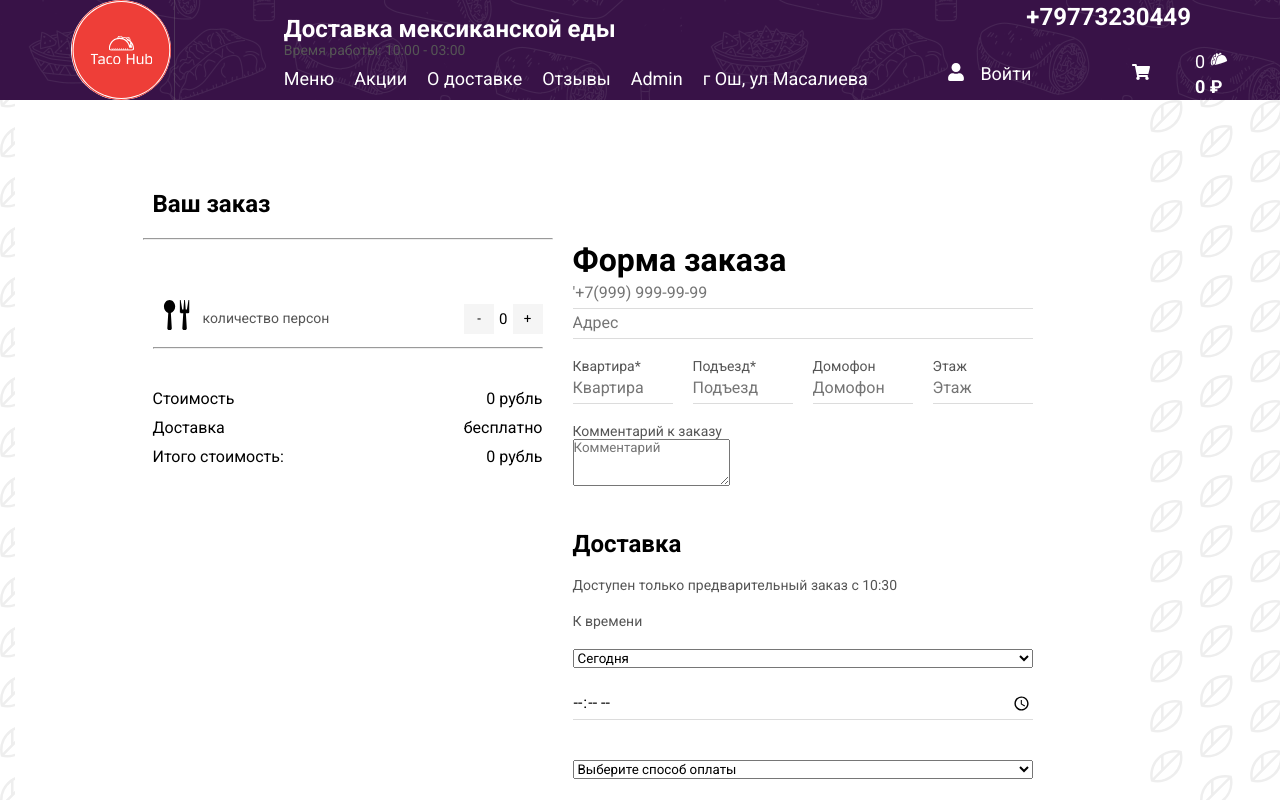
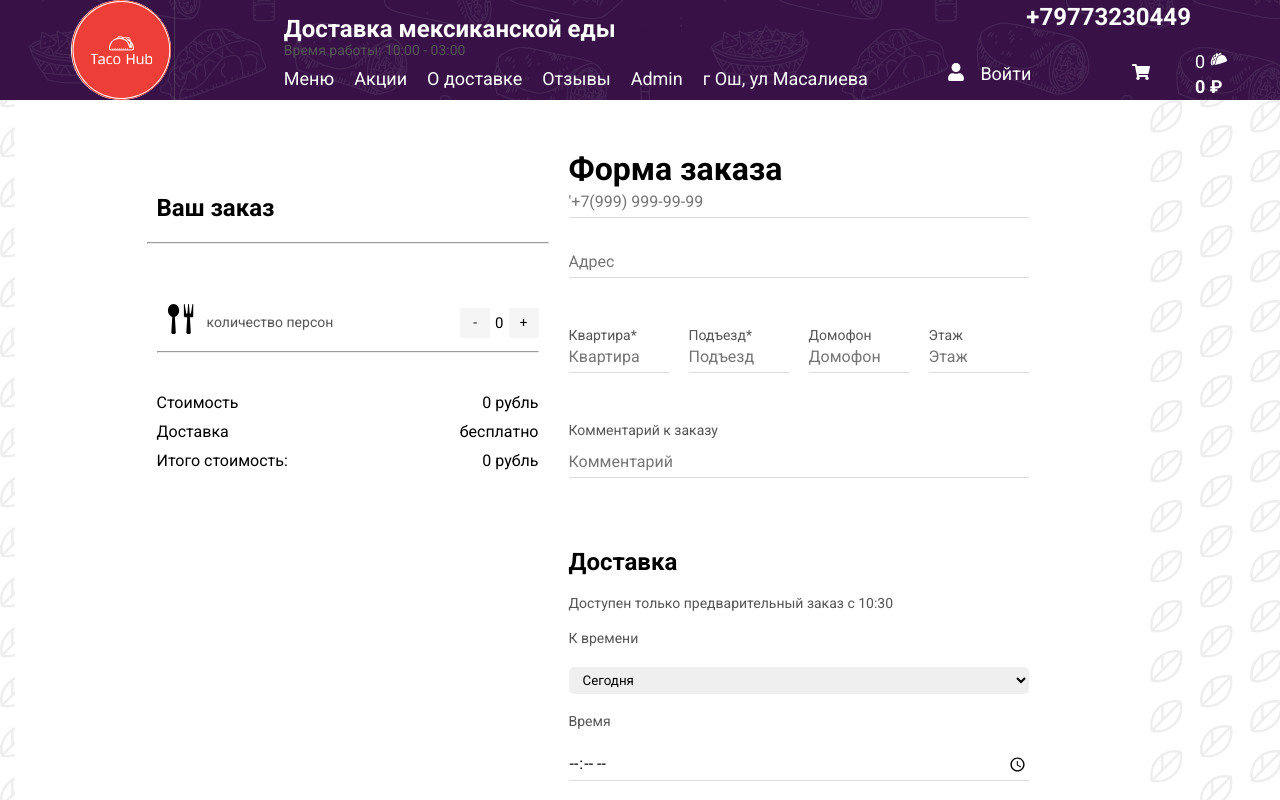
Before and after one commit to muhammed0405/tacohub, a React (Vite) app: page /order in a window 1280 px wide. Shown: the top 800 px of the page. Built offline with nearby package versions, Linux system fonts and the light colour scheme.

Commit message:
fixed style of form

```diff
--- a/src/Pages/OrderPage/OrderPage.scss
+++ b/src/Pages/OrderPage/OrderPage.scss
@@ -6,7 +6,7 @@
 	width: 90%;
 	justify-content: center;
 	align-items: center;
-	padding-top: 50px;
+	padding: 50px 10px 0;
 
 	#sheetdb-form {
 		background-color: white;
@@ -24,6 +24,7 @@
 			background-size: 20px 20px;
 			border-bottom: 1px solid #dcdcdc;
 			box-sizing: content-box;
+			margin-bottom: 30px;
 		}
 		input:active,
 		input:focus {
@@ -49,6 +50,10 @@
 		}
 
 		.order__comment {
+			input{
+				margin-top: 10px;
+				max-height: 100px;
+			}
 		}
 
 		.order__date {
@@ -62,9 +67,13 @@
 				gap: 20px 40px;
 			}
 		}
-
-		.order__payment__type{
-			margin: 40px 0 ;
+		select {
+			border: none;
+			padding: 5px 10px;
+			border-radius: 5px;
+		}
+		.order__payment__type {
+			margin: 40px 0;
 		}
 
 		.submitbtn {
@@ -78,6 +87,5 @@
 			background: #490f56;
 			border-radius: 10px;
 		}
-
 	}
 }
--- a/src/Pages/OrderPage/OrderPage.tsx
+++ b/src/Pages/OrderPage/OrderPage.tsx
@@ -2,6 +2,7 @@
 
 import axios from "axios"
 import { FormEvent, useEffect, useState } from "react"
+import toast, { Toaster } from "react-hot-toast"
 import InputMask from "react-input-mask"
 import OrderCart from "../../components/OrderCart/OrderCart"
 import "./OrderPage.scss"
@@ -57,6 +58,18 @@ export function OrderPage() {
 			// Handle the error, e.g., show an error message to the user
 		}
 	}
+
+	const notify = () => toast("Successfully submitted the form!")
+	// <p
+	// 	style={{
+	// 		display: "flex",
+	// 		alignItems: "center",
+	// 		gap: `10px`,
+	// 		fontSize: "16px",
+	// 	}}
+	// >
+	// 	<GiTacos /> ваш заказ принят!
+	// </p>
 
 	return (
 		<div className="container">
@@ -117,12 +130,11 @@ export function OrderPage() {
 						</div>
 						<div className="order__comment">
 							<p>Комментарий к заказу</p>{" "}
-							<textarea
+							<input
 								name="data[comment]"
 								placeholder="Комментарий"
-								rows={3}
 								required
-							></textarea>
+							></input>
 							<input
 								type="hidden"
 								name="data[tacos]"
@@ -141,6 +153,8 @@ export function OrderPage() {
 									</option>
 								))}
 							</select>
+
+							<p>Время</p>
 							<input
 								type="time"
 								name="data[time]"
@@ -159,10 +173,22 @@ export function OrderPage() {
 							<option value="cash">Наличными</option>
 						</select>
 
-						<button type="submit" className="submitbtn">
+						<button onClick={notify} type="submit" className="submitbtn">
 							Отправить заказ
 						</button>
 					</form>
+
+					<Toaster
+						toastOptions={{
+							className: "",
+							style: {
+								background: "red",
+								padding: "16px",
+								marginTop: "30",
+							},
+							duration: 1000,
+						}}
+					/>
 				</div>
 			</div>
 		</div>
--- a/src/components/OrderCart/OrderCart.tsx
+++ b/src/components/OrderCart/OrderCart.tsx
@@ -1,12 +1,10 @@
 /** @format */
 
 import { useEffect, useState } from "react"
-import { Toaster } from "react-hot-toast"
 // import { GiTacos } from 'react-icons/gi'
 import { ImSpoonKnife } from "react-icons/im"
 import { IoClose } from "react-icons/io5"
 import { useDispatch, useSelector } from "react-redux"
-import { useNavigate } from "react-router-dom"
 import { actionTypeKeys } from "../../Redux/actionTypes/actionTypes"
 import { IState, ITaco } from "../../Redux/actionTypes/types"
 import "./OrderCart.scss"
@@ -19,7 +17,6 @@ const OrderCart = ({ setTacosData }: IProps) => {
 	const [personCount, setPersonCount] = useState(0)
 	const [isCostEnough, setIsCostEnough] = useState<boolean>(false)
 	const dispatch = useDispatch()
-	const navigate = useNavigate()
 
 	const subtotal = cartTaco.reduce((acc, el) => acc + el.price * el.quantity, 0)
 	const discount = subtotal > 200 ? subtotal * 0.1 : 0
@@ -135,31 +132,6 @@ const OrderCart = ({ setTacosData }: IProps) => {
 						{Math.trunc(950 - totalSum)}р. до минимальной суммы заказа (950.)
 					</p>
 				)}
-				{cartTaco.length === 0 ? (
-					""
-				) : (
-					<button
-						onClick={() => {
-							if (totalSum > 950) {
-								navigate("/order")
-							}
-						}}
-						className="cart__banner"
-					>
-						<p>Оформить заказ</p>
-						<Toaster
-							toastOptions={{
-								className: "",
-								style: {
-									background: "#84cdee",
-									padding: "16px",
-									marginTop: "130px",
-								},
-								duration: 1000,
-							}}
-						/>
-					</button>
-				)}
 			</div>
 		</div>
 	)
```
Also changed, not shown: src/Pages/Sales/Sales.tsx (+9 -7 lines), src/components/Cart/cart.tsx (+1 -17 lines).
